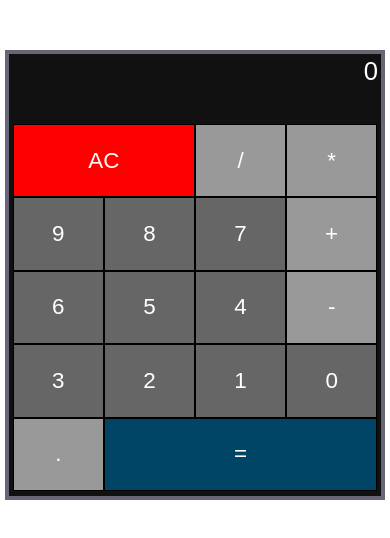
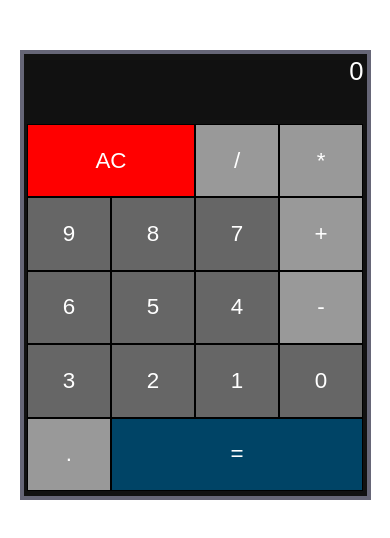
Before and after one commit to donjosef/React-calculator, a React (Create React App) app: page / in a window 390 px wide. Shown: the top 538 px of the page. Built offline with nearby package versions, Linux system fonts and the light colour scheme.

Commit message:
added media query for small screen

```diff
--- a/src/App.css
+++ b/src/App.css
@@ -22,7 +22,6 @@
     height: 70px;
     /* overflow-wrap: break-word; */
     word-break: break-word;
-
     overflow-y: auto;
 }
 
@@ -72,3 +71,9 @@
     width: 75%;
     background: #004466;
 }
+
+@media (max-width: 450px) {
+  .Calculator {
+    width: 90%;
+  }
+}
```
